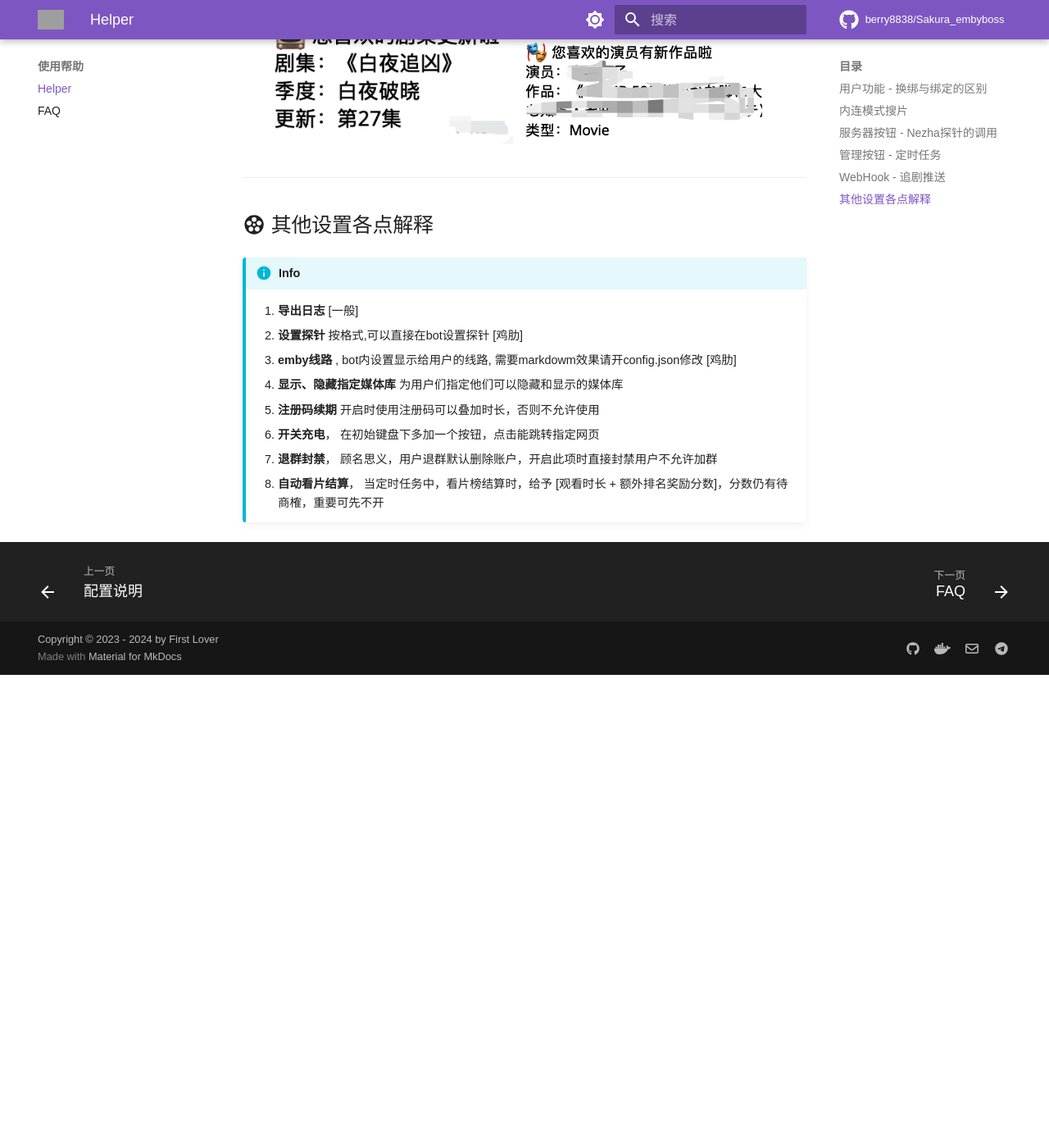
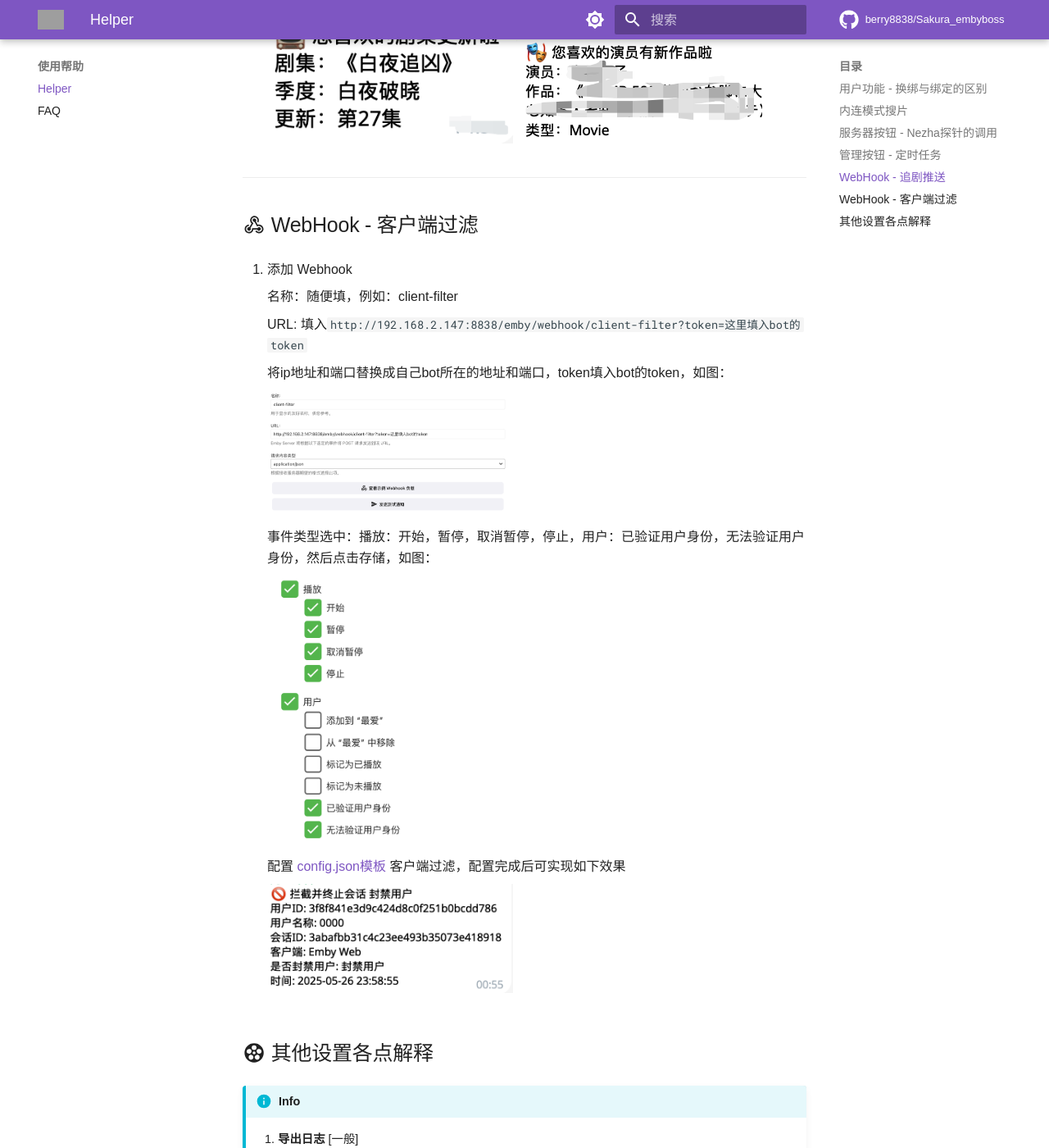
Before and after one commit to berry8838/Sakura_embyboss, an MkDocs documentation site: the page built from docs/use_cases/Helper.md, in a window 1280 px wide and 1400 px high, scrolled down 2768 px. Shown: the whole window at 82% size. Built offline with MkDocs 1.6.1 and Material for MkDocs 9.7.7, drawn with Linux system fonts in a browser that asks for light colours; emoji names are drawn with the system emoji font; comment, search, counter and statistics services are not loaded; a style sheet for code colours, icons or effects is not loaded; before the commit the page ends 3591 px from its top, so only the background shows below that; grey boxes are pictures that could not be loaded.

Commit message:
feat: add client-filter webhook docs

```diff
--- a/docs/use_cases/Helper.md
+++ b/docs/use_cases/Helper.md
@@ -80,11 +80,11 @@
     URL: 填入`http://192.168.2.147:8838/emby/webhook/favorites?token=这里填入bot的token`
     将ip地址和端口替换成自己bot所在的地址和端口，token填入bot的token，如图：
 
-    ![emby_webhook](../assets/images/webhook/webhook_favorites.png){height=300px width=300px}
+    ![emby_webhook_favorites](../assets/images/webhook/webhook_favorites.png){height=300px width=300px}
 
     事件类型选中：添加到“最爱”，从“最爱”中移除，然后点击存储，如图：
 
-    ![emby_webhook_event](../assets/images/webhook/webhook_favorites_event.png){height=300px width=300px}
+    ![emby_webhook_favorites_event](../assets/images/webhook/webhook_favorites_event.png){height=300px width=300px}
 
 2. 添加第二个Webhook
 
@@ -94,17 +94,36 @@
 
     将ip地址和端口替换成自己bot所在的地址和端口，token填入bot的token，如图：
 
-    ![emby_webhook](../assets/images/webhook/webhook_medias.png){height=300px width=300px}
+    ![emby_webhook_medias](../assets/images/webhook/webhook_medias.png){height=300px width=300px}
 
     事件类型选中：新媒体已添加，然后点击存储，如图：
 
-    ![emby_webhook_event](../assets/images/webhook/webhook_medias_event.png){height=300px width=300px}
+    ![emby_webhook_medias_event](../assets/images/webhook/webhook_medias_event.png){height=300px width=300px}
 
 3. 配置完成后可实现如下效果
 
-    ![emby_webhook_effect](../assets/images/webhook/webhook_newmedia1.png){height=300px width=300px}
-    ![emby_webhook_effect](../assets/images/webhook/webhook_newmedia2.png){height=300px width=300px}
+    ![emby_webhook_newmedia1](../assets/images/webhook/webhook_newmedia1.png){height=300px width=300px}
+    ![emby_webhook_newmedia2](../assets/images/webhook/webhook_newmedia2.png){height=300px width=300px}
 <hr>
+##  :material-webhook: WebHook - 客户端过滤
+
+1.  添加 Webhook
+
+    名称：随便填，例如：client-filter
+
+    URL: 填入`http://192.168.2.147:8838/emby/webhook/client-filter?token=这里填入bot的token`
+
+    将ip地址和端口替换成自己bot所在的地址和端口，token填入bot的token，如图：
+
+    ![emby_webhook_client-filter](../assets/images/webhook/webhook_client-filter.png){height=300px width=300px}
+
+    事件类型选中：播放：开始，暂停，取消暂停，停止，用户：已验证用户身份，无法验证用户身份，然后点击存储，如图：
+
+    ![emby_webhook_client-filter_event](../assets/images/webhook/webhook_client-filter_event.png){height=300px width=300px}
+
+    配置 [config.json模板](../deploy/config_json.md#-选填) 客户端过滤，配置完成后可实现如下效果
+
+    ![emby_webhook_client-filter_block](../assets/images/webhook/webhook_client-filter_block.png){height=300px width=300px}
 
 ## :material-movie-roll: 其他设置各点解释
 
--- a/mkdocs.yml
+++ b/mkdocs.yml
@@ -188,6 +188,7 @@ markdown_extensions:
       alternate_style: true
   - pymdownx.tasklist:
       custom_checkbox: true
+  - pymdownx.tilde #删除线
   - toc:
       permalink: ⚓︎ # 显示锚点
       slugify: !!python/object/apply:pymdownx.slugs.slugify { kwds: { case: lower } }
```
Also changed, not shown: docs/deploy/config_json.md (+12 -4 lines), docs/assets/images/webhook/webhook_client-filter.png (added), docs/assets/images/webhook/webhook_client-filter_block.png (added), docs/assets/images/webhook/webhook_client-filter_event.png (added).
